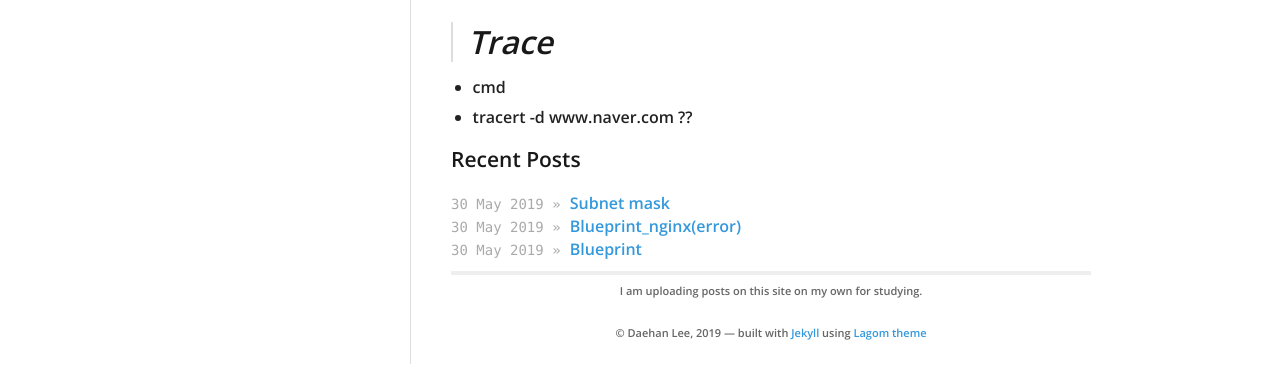
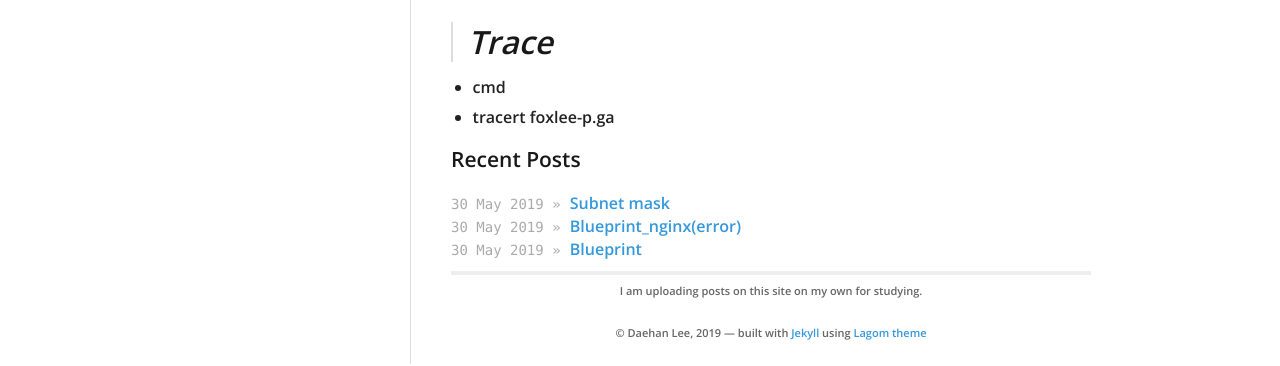
Before and after one commit to daehan0226/Study, a Jekyll site: the page built from _posts/2019-05-30-Ping Trace.md, in a window 1280 px wide. Shown: the part 462-828 px from the top of the page. Built offline with Jekyll 4.4.1, drawn with Linux system fonts in a browser that asks for light colours.

Commit message:
Update 2019-05-30-Ping Trace.md

```diff
--- a/_posts/2019-05-30-Ping Trace.md
+++ b/_posts/2019-05-30-Ping Trace.md
@@ -24,7 +24,7 @@ categories:
 > # Trace
 
 * cmd
- - tracert -d www.naver.com ??
+ - tracert foxlee-p.ga
 
 
 
```
